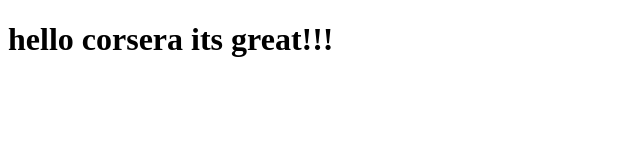
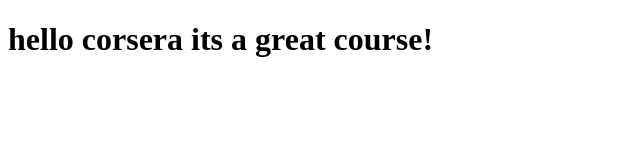
Before and after one commit to siddig-ali/s-cou, a plain HTML site: page site/index.html in a window 1280 px wide. Shown: the whole page, without its empty margins (0-640 px from the left). Drawn offline with Linux system fonts and the light colour scheme.

Commit message:
small addition to our page content.

```diff
--- a/site/index.html
+++ b/site/index.html
@@ -3,9 +3,9 @@
 <head>
 	<meta charset="utf-8">
 	<meta name="viewport" content="width=device-width, initial-scale=1">
-	<title>hello corsera</title>
+	<title>hello corsera!</title>
 </head>
 <body>
-<h1>hello corsera its great!!!</h1>
+<h1>hello corsera its a great course!</h1>
 </body>
 </html>
```
